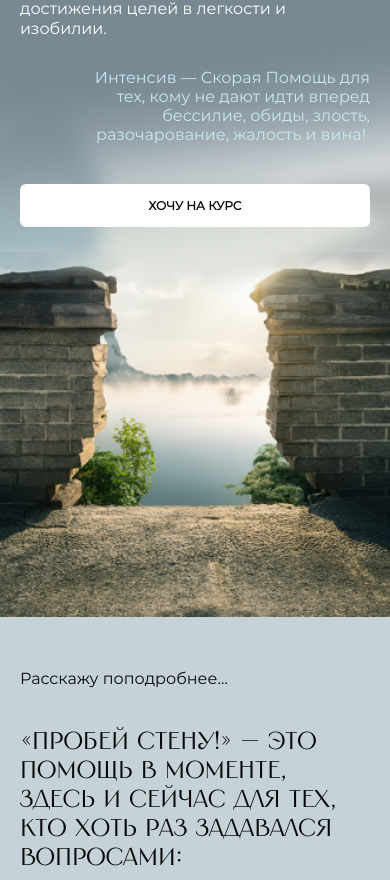
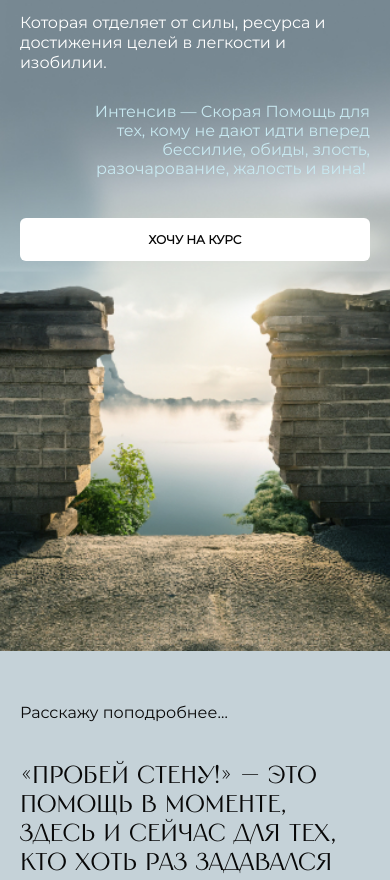
Before and after one commit to zsline/umanskaya, a plain HTML site: page lending-2.html in a window 390 px wide. Shown: the part 231-1111 px from the top of the page. Drawn offline with nearby package versions, Linux system fonts and the light colour scheme; files whose address does not match are found by name.

Commit message:
nav scroll

```diff
--- a/assets/css/style.css
+++ b/assets/css/style.css
@@ -335,6 +335,13 @@ h5 {
     transform: translateX(100%);
     transition: all 0.3s;
     visibility: hidden;
+  /* ========= добавить ============= */
+
+    overflow-y: auto;
+    padding-bottom: 80px;
+
+  /* ========= добавить ============= */
+
   }
 
   .nav.open {
@@ -2095,6 +2102,14 @@ h5 {
     bottom: 0;
   }
 }
+@media(max-width:976px), (orientation: portrait){
+  .wall-hero{
+    padding-top: 114px;
+  }
+  .wall-hero.hero picture img {
+    object-position: bottom;
+}
+}
 @media(max-width:814px), (orientation: portrait) {
   .wall-info__title {
     display: block;
```
